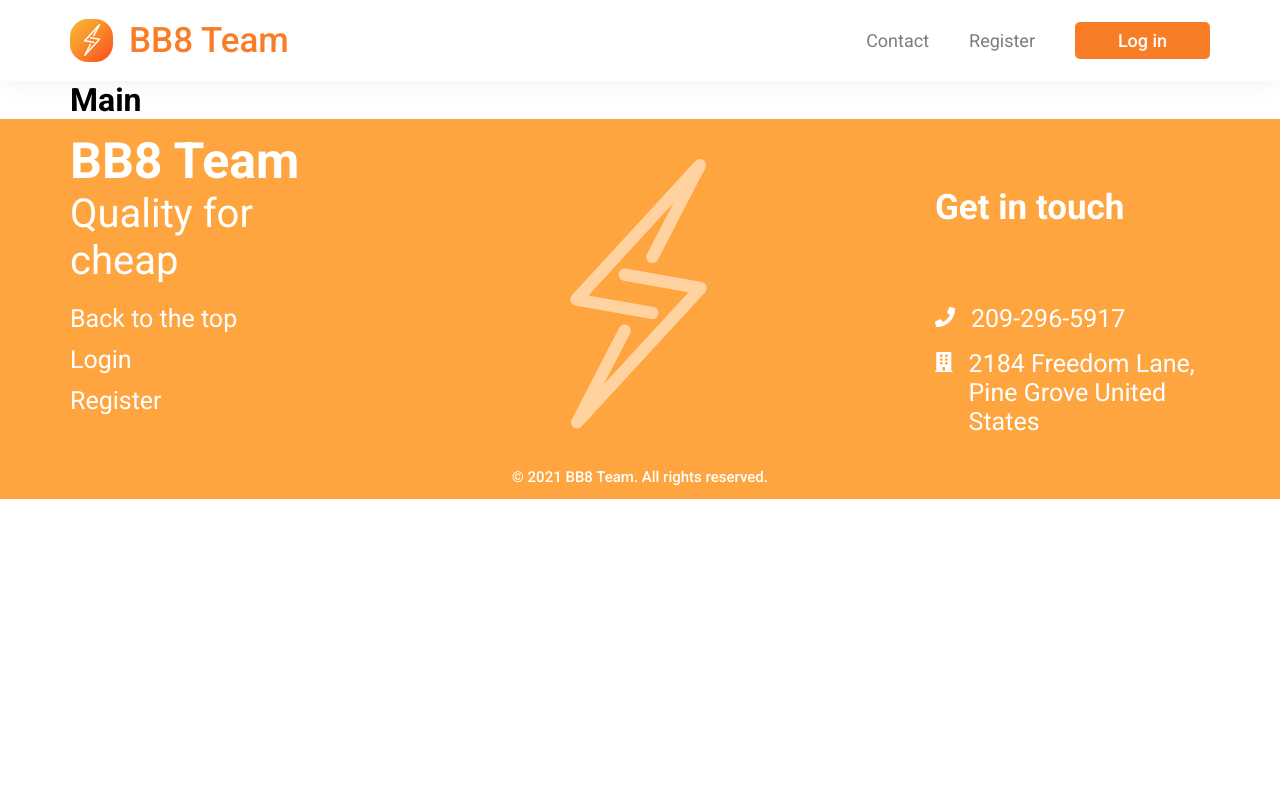
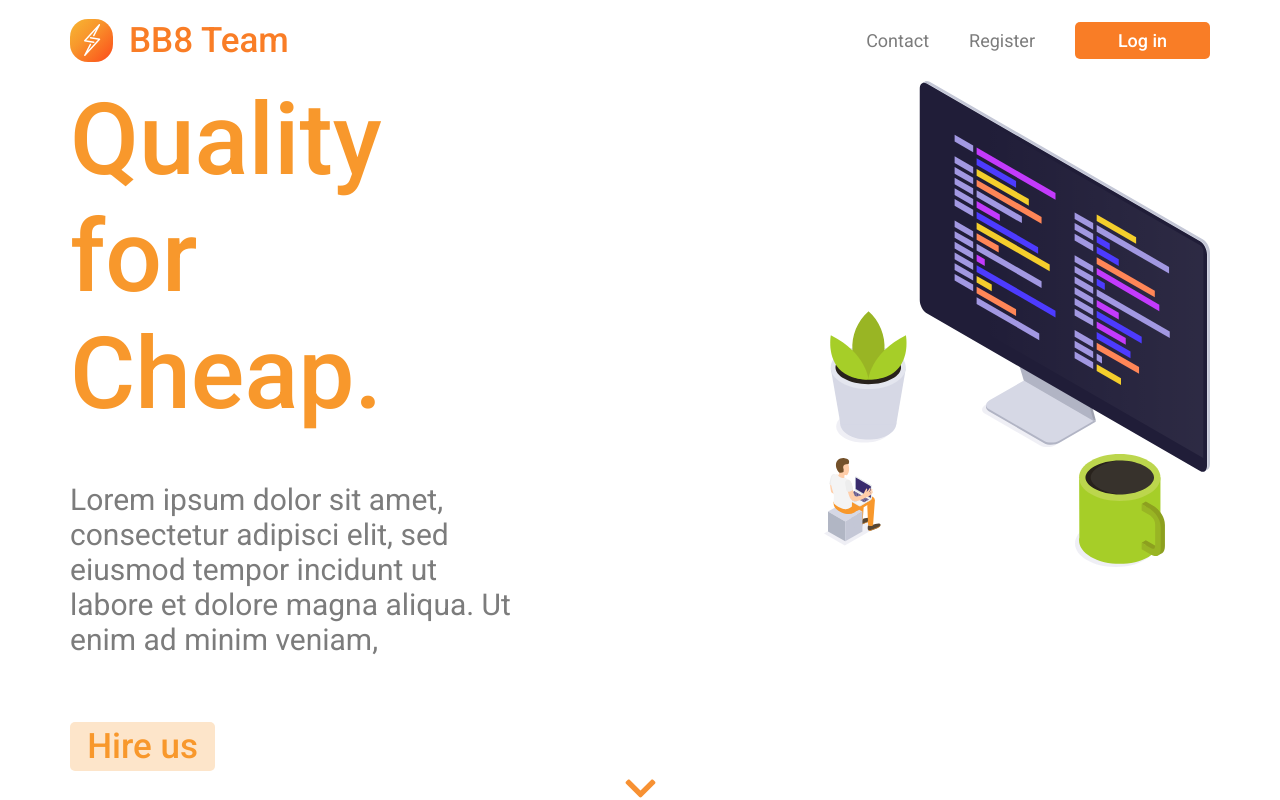
Before and after one commit to nortongoncalves/bb8team, a React (Create React App) app: page / in a window 1280 px wide. Shown: the top 800 px of the page. Built offline with nearby package versions, Linux system fonts and the light colour scheme.

Commit message:
apresentation content

```diff
--- /dev/null
+++ b/src/presentation/pages/dashboard/components/ApresentationContent/index.tsx
@@ -0,0 +1,43 @@
+import React from 'react';
+import { FaChevronDown } from 'react-icons/fa/index';
+import ilustrationSvg from '../../../../../assets/Ilustration.svg';
+import { Container } from '../../styles';
+import {
+  Background,
+  Content,
+  Description,
+  Title,
+  Button,
+  FirstArticle,
+  Image,
+} from './styles';
+
+export function ApresentationContent(): JSX.Element {
+  return (
+    <Background>
+      <Container>
+        <Content>
+          <header>
+            <FirstArticle>
+              <Title>
+                Quality for <br /> Cheap.
+              </Title>
+              <Description>
+                Lorem ipsum dolor sit amet, consectetur adipisci elit, sed
+                eiusmod tempor incidunt ut labore et dolore magna aliqua. Ut
+                enim ad minim veniam,
+              </Description>
+              <Button>Hire us</Button>
+            </FirstArticle>
+            <article>
+              <Image src={ilustrationSvg} alt="ilustration" />
+            </article>
+          </header>
+          <footer>
+            <FaChevronDown />
+          </footer>
+        </Content>
+      </Container>
+    </Background>
+  );
+}
--- /dev/null
+++ b/src/presentation/pages/dashboard/components/ApresentationContent/styles.ts
@@ -0,0 +1,79 @@
+import styled, { ThemeProps } from 'styled-components';
+import { colorsParams } from '../../../../styles/globals';
+
+export const Background = styled.div`
+  display: flex;
+  align-items: center;
+  flex-direction: column;
+  flex: 1;
+  width: 100%;
+  height: 100%;
+  background-color: ${(props: ThemeProps<colorsParams>) =>
+    props.theme.apresentationContentBackground};
+`;
+
+export const Content = styled.section`
+  display: flex;
+  flex-direction: column;
+  justify-content: space-around;
+  height: calc(100vh - 8rem);
+  header {
+    display: flex;
+    flex-direction: row;
+    gap: 30rem;
+  }
+
+  footer {
+    display: flex;
+    flex-direction: row;
+    justify-content: center;
+    align-items: center;
+
+    svg {
+      font-size: 3.5rem;
+      color: ${(props: ThemeProps<colorsParams>) =>
+        props.theme.apresentationContentIconColor};
+    }
+  }
+`;
+
+export const FirstArticle = styled.article`
+  display: flex;
+  flex-direction: column;
+  gap: 5rem;
+`;
+
+export const Title = styled.h1`
+  font-size: 10rem;
+  font-weight: 500;
+  overflow-wrap: break-word;
+  color: ${(props: ThemeProps<colorsParams>) =>
+    props.theme.apresentationContentTitle};
+`;
+
+export const Description = styled.h2`
+  font-size: 3rem;
+  font-weight: 400;
+  color: ${(props: ThemeProps<colorsParams>) =>
+    props.theme.apresentationContentDescribe};
+`;
+
+export const Button = styled.button`
+  font-size: 3.5rem;
+  font-weight: 500;
+  color: ${(props: ThemeProps<colorsParams>) =>
+    props.theme.apresentationContentButtonColor};
+  background-color: ${(props: ThemeProps<colorsParams>) =>
+    props.theme.apresentationContentButtonBackground};
+
+  outline: none;
+  border: none;
+  border-radius: 0.5rem;
+  padding: 0.4rem;
+  width: 32%;
+  margin-top: 15px;
+`;
+
+export const Image = styled.img`
+  max-width: 38.6rem;
+`;
--- a/src/presentation/pages/dashboard/index.tsx
+++ b/src/presentation/pages/dashboard/index.tsx
@@ -1,16 +1,15 @@
 import React from 'react';
-import { Container, Main } from './styles';
+import { Main } from './styles';
 import { Footer } from './components/Footer';
 import { Header } from './components/Header';
+import { ApresentationContent } from './components/ApresentationContent';
 
 function Dashboard(): JSX.Element {
   return (
     <>
       <Header />
       <Main>
-        <Container>
-          <h1>Main</h1>
-        </Container>
+        <ApresentationContent />
       </Main>
       <Footer />
     </>
--- a/src/presentation/styles/globals.ts
+++ b/src/presentation/styles/globals.ts
@@ -9,6 +9,12 @@ export interface colorsParams {
   menuTouchOpacity: string;
   menuTouchOpacityTextColor: string;
   menuButtonBarsColor: string;
+  apresentationContentBackground: string;
+  apresentationContentTitle: string;
+  apresentationContentDescribe: string;
+  apresentationContentButtonBackground: string;
+  apresentationContentButtonColor: string;
+  apresentationContentIconColor: string;
   footerBackground: string;
   footerText: string;
 }
--- a/src/presentation/styles/themes/dark.ts
+++ b/src/presentation/styles/themes/dark.ts
@@ -11,6 +11,12 @@ export const darkTheme: themesParams = {
     menuTouchOpacity: '#F97D26',
     menuTouchOpacityTextColor: '#FFFFFF',
     menuButtonBarsColor: '#515151',
+    apresentationContentBackground: '#2C2C2C',
+    apresentationContentTitle: '#F8982C',
+    apresentationContentDescribe: '#9E9E9E',
+    apresentationContentButtonBackground: '#f8982c40',
+    apresentationContentButtonColor: '#F8982C',
+    apresentationContentIconColor: '#F79133',
     footerBackground: '#FFA540',
     footerText: '#FFFFFF',
   },
--- a/src/presentation/styles/themes/light.ts
+++ b/src/presentation/styles/themes/light.ts
@@ -1,7 +1,7 @@
 import { themesParams } from '../globals';
 
 export const lightTheme: themesParams = {
-  title: 'dark',
+  title: 'light',
   colors: {
     background: '#FFFFFF',
     title: '#F8982C',
@@ -11,6 +11,12 @@ export const lightTheme: themesParams = {
     menuTouchOpacity: '#F97D26',
     menuTouchOpacityTextColor: '#FFFFFF',
     menuButtonBarsColor: '#515151',
+    apresentationContentBackground: '#FFFFFF',
+    apresentationContentTitle: '#F8982C',
+    apresentationContentDescribe: '#7C7C7C',
+    apresentationContentButtonBackground: '#FDE5CA',
+    apresentationContentButtonColor: '#F8982C',
+    apresentationContentIconColor: '#F79133',
     footerBackground: '#FFA540',
     footerText: '#FFFFFF',
   },
```
Also changed, not shown: src/assets/Ilustration.svg (added).
